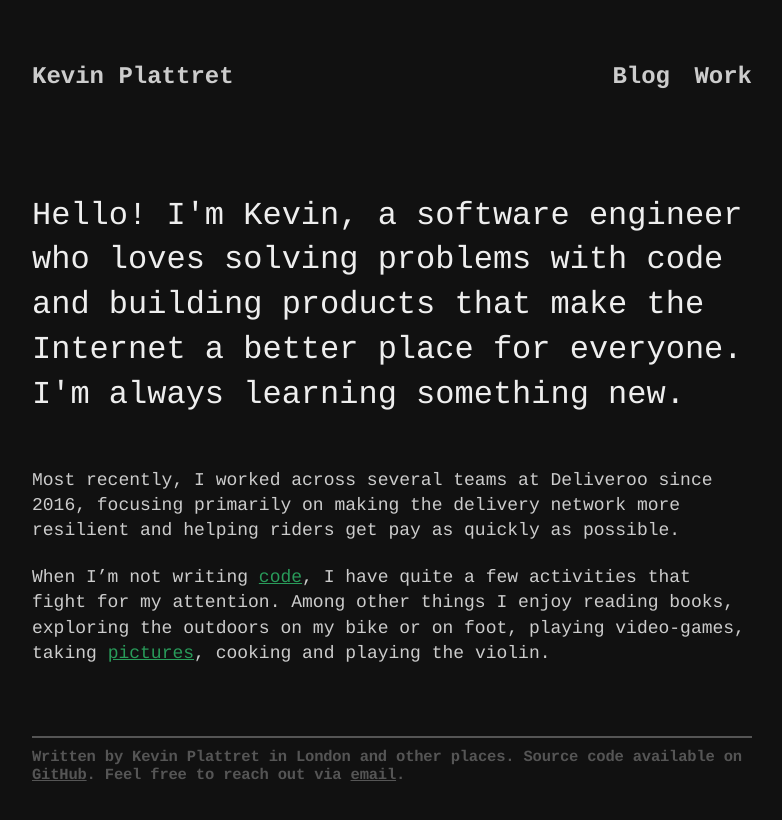
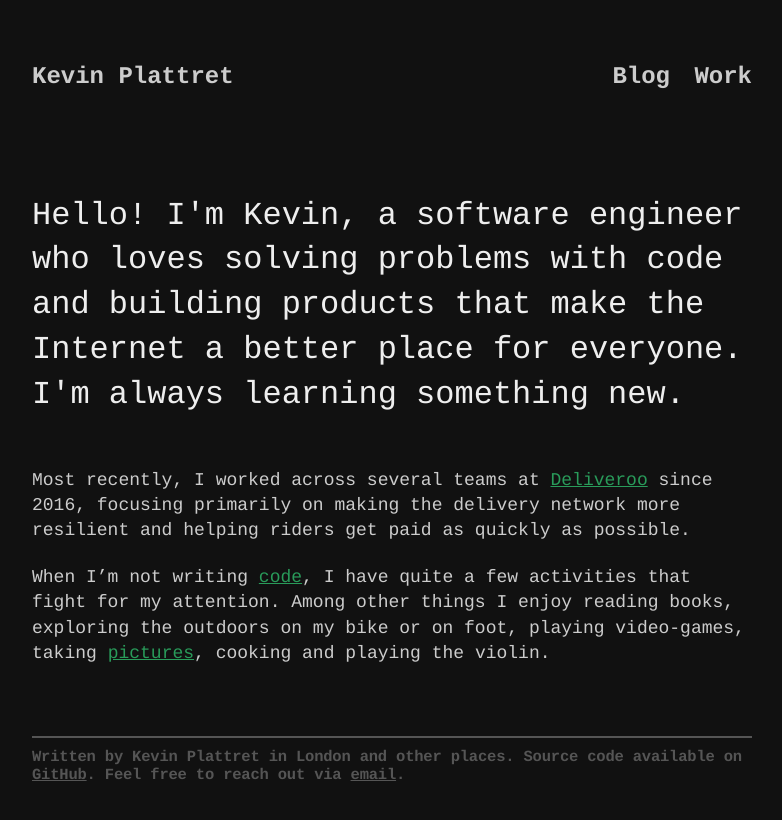
Before and after one commit to kplattret/kevinplattret.com, a Jekyll site: the page built from index.md, in a window 1280 px wide. Shown: the top 820 px of the page, without its empty margins (248-1030 px from the left). Built offline with Jekyll 4.4.1, drawn with Linux system fonts in a browser that asks for light colours.

Commit message:
Copy tweaks
Makes small changes to the copy and rename `blog.html` to `blog.md`.

```diff
--- a/index.md
+++ b/index.md
@@ -7,8 +7,8 @@ layout: default
   that make the Internet a better place for everyone. I'm always learning something new.
 </div>
 
-Most recently, I worked across several teams at Deliveroo since 2016, focusing primarily on making
-the delivery network more resilient and helping riders get pay as quickly as possible.
+Most recently, I worked across several teams at [Deliveroo](/work) since 2016, focusing primarily on
+making the delivery network more resilient and helping riders get paid as quickly as possible.
 
 When I'm not writing [code](https://github.com/kplattret), I have quite a few activities that fight
 for my attention. Among other things I enjoy reading books, exploring the outdoors on my bike or on
```
Also changed, not shown: blog.md (renamed from blog.html, +0 -1 lines), work.md (+2 -2 lines).
